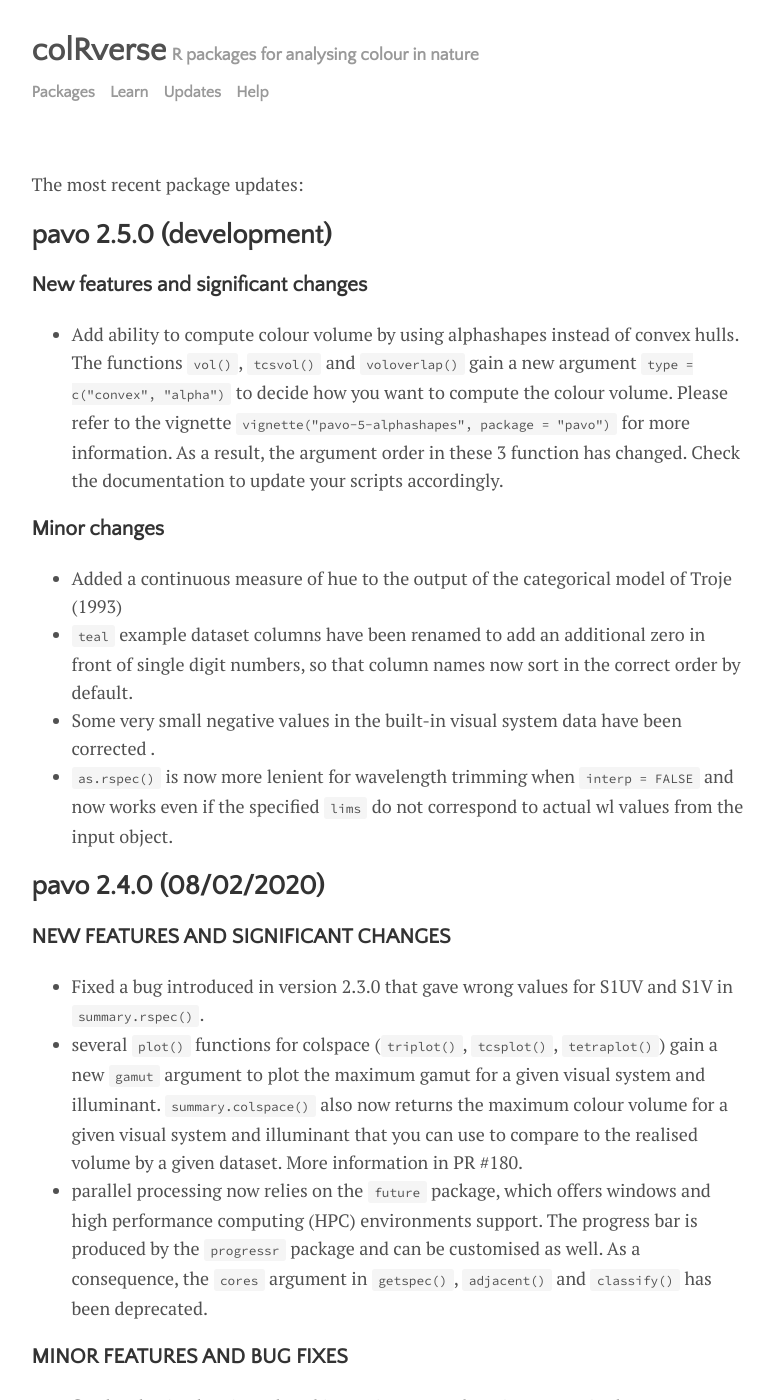
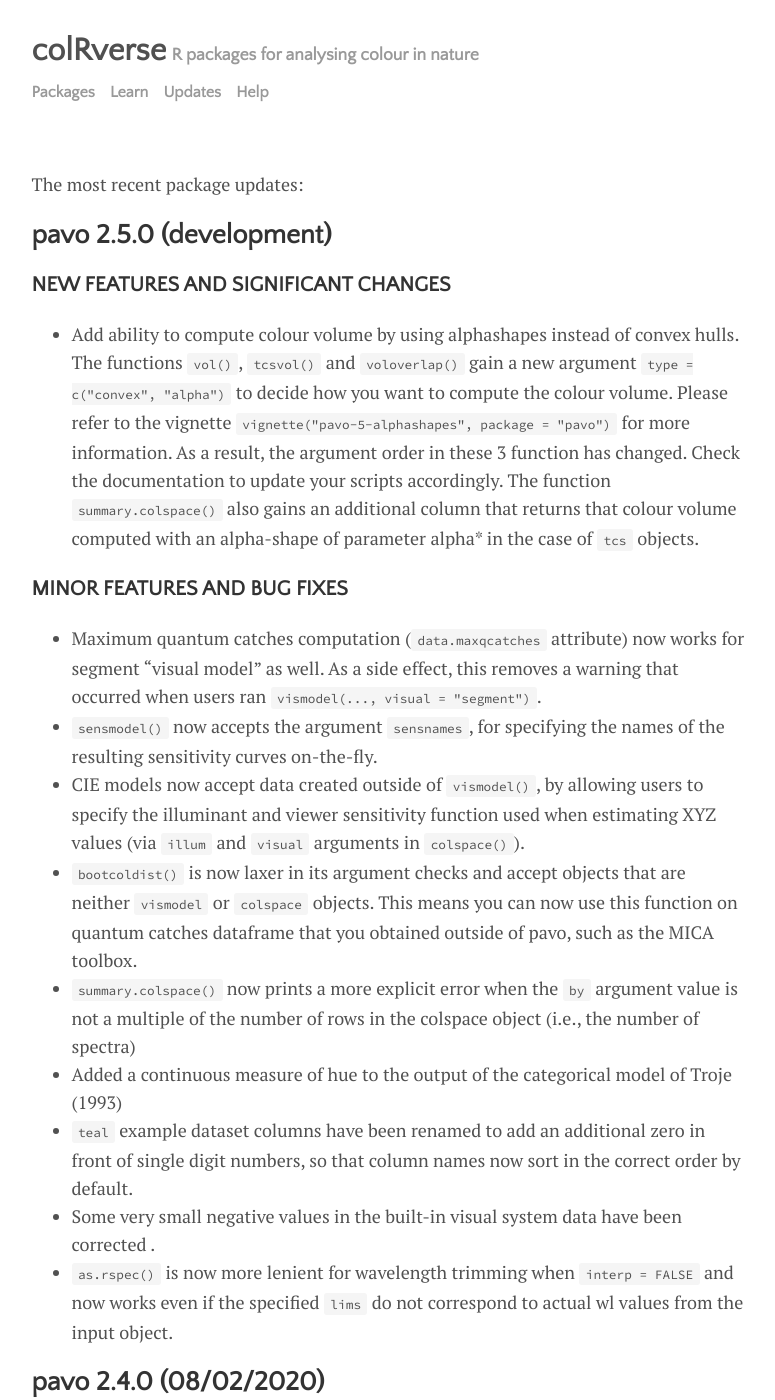
Before and after one commit to colRverse/colRverse, a Jekyll site: the page built from menu/updates.md, in a window 1280 px wide and 1400 px high. Shown: the whole window, without its empty margins (251-1026 px from the left). Built offline with Jekyll 4.4.1, drawn with Linux system fonts in a browser that asks for light colours; some of the changed text lies outside the part shown.

Commit message:
Update updates

```diff
--- a/menu/updates.md
+++ b/menu/updates.md
@@ -7,7 +7,7 @@ The most recent package updates:
 
 ## pavo 2.5.0 (development)
 
-### New features and significant changes
+### NEW FEATURES AND SIGNIFICANT CHANGES
 
 * Add ability to compute colour volume by using alphashapes instead of convex
   hulls. The functions `vol()`, `tcsvol()` and `voloverlap()` gain a new
@@ -15,10 +15,27 @@ The most recent package updates:
   colour volume. Please refer to the vignette `vignette("pavo-5-alphashapes",
   package = "pavo")` for more information. As a result, the argument order
   in these 3 function has changed. Check the documentation to update your
-  scripts accordingly.
+  scripts accordingly. The function `summary.colspace()` also gains an
+  additional column that returns that colour volume computed with an alpha-shape
+  of parameter alpha* in the case of `tcs` objects.
 
-### Minor changes
+### MINOR FEATURES AND BUG FIXES
 
+* Maximum quantum catches computation (`data.maxqcatches` attribute) now works
+for segment "visual model" as well. As a side effect, this removes a warning
+that occurred when users ran `vismodel(..., visual = "segment")`.
+* `sensmodel()` now accepts the argument `sensnames`, for specifying the names
+of the resulting sensitivity curves on-the-fly.
+* CIE models now accept data created outside of `vismodel()`, by allowing users to
+specify the illuminant and viewer sensitivity function used when estimating XYZ values
+(via `illum` and `visual` arguments in `colspace()`).
+* `bootcoldist()` is now laxer in its argument checks and accept objects that
+are neither `vismodel` or `colspace` objects. This means you can now use this
+function on quantum catches dataframe that you obtained outside of pavo, such
+as the MICA toolbox.
+* `summary.colspace()` now prints a more explicit error when the `by` argument
+value is not a multiple of the number of rows in the colspace object (i.e., the
+number of spectra)
 * Added a continuous measure of hue to the output of the categorical model of Troje (1993)
 * `teal` example dataset columns have been renamed to add an additional zero in
 front of single digit numbers, so that column names now sort in the correct
@@ -59,35 +76,18 @@ when using custom quantum catch data
 
 ---
 
-## lightr 1.2 (development)
+## lightr 1.3 (development)
 
 ### Minor changes
 
 * `spec_ID` extraction from Avantes exported files (`ttt` and `trt`) is now
 more robust, meaning it should work for more files.
 
-## lightr 1.1 (02/05/2020)
+## lightr 1.2 (24/06/2020)
 
-### New features and major changes
+## Minor changes
 
-* `date` column in metadata is now always formatted as ISO 8601.
-* `lightr` can now import AvaSoft8 files (test files provided by M.D. Shawkey
-and L. Swierk), via the functions `lr_parse_rfl8()`/`lr_parse_raw8()`.
-* `lightr` can correctly imports `TRM` files from AvaSoft 6.0 (previously it
-only supported files from AvaSoft 7.0).
-* `lightr` can now import binary `.spc` files (via the `lr_parse_spc()` parser).
-This format is used by OceanInsight and CRAIC.
-
-### Minor changes
-
-* new test suite on a different locale (in this case `fr_FR.UTF-8`) to ensure
-parsing is locale-independent.
-* warnings on CRAN build system for platforms that don't support markdown 2
-have been fixed.
-* new, stricter tests for various file formats.
-* `jdx` files saved in a locale that uses `,` as the decimal separator are now
-parsed correctly.
-* Avantes exported files in non-English locales (`ttt` and `trt` files) are now
-parsed correctly again (this was a regression compared to pavo's
-`pavo::getspec()`). Thanks to A. Fargevieille for reporting the issue and
-providing a test file.
+* fixed tests on platform with no long-doubles ('noLD')
+* restored tests on 32bits machines
+* `spec_ID` extraction from Avantes exported files (`ttt` and `trt`) is now
+more robust, meaning it should work for more files.
```
